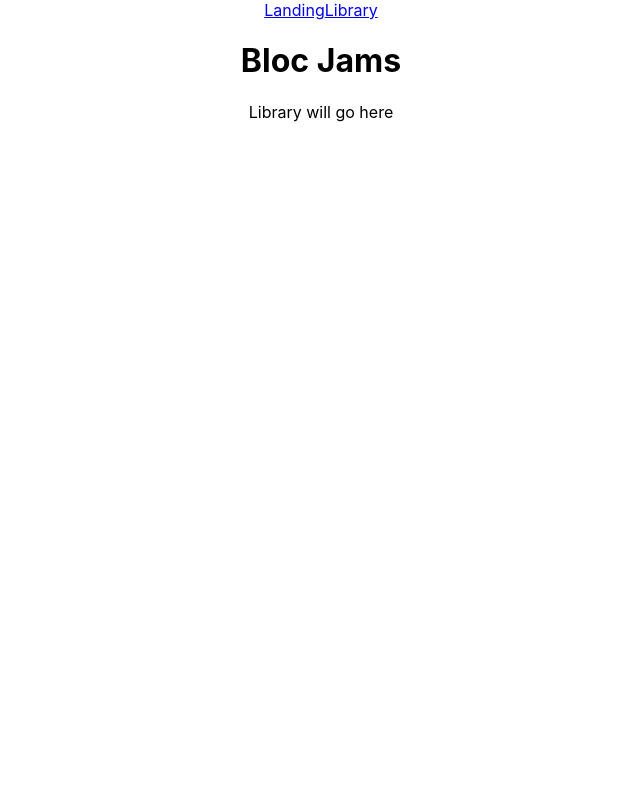
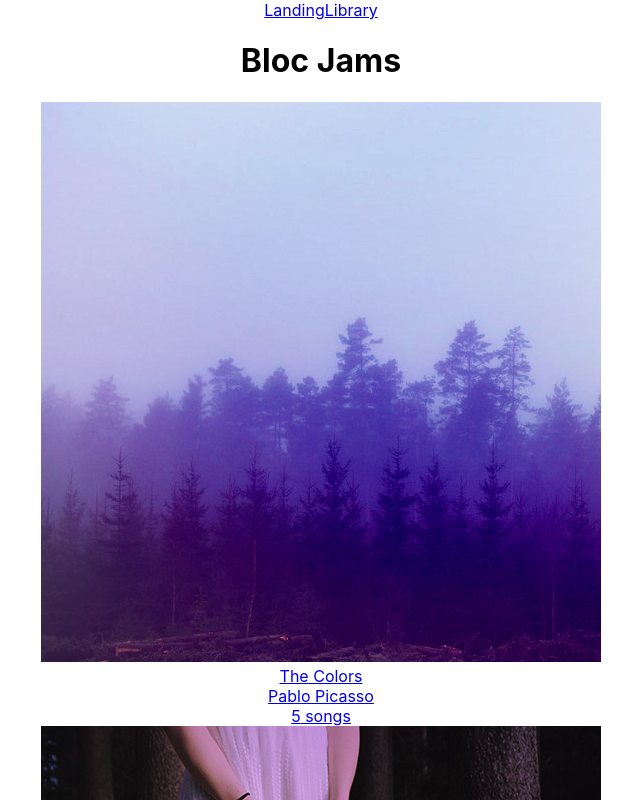
Before and after one commit to JaredMoats/bloc-jams-react, a React (Create React App) app: page /library in a window 1280 px wide. Shown: the top 800 px of the page, without its empty margins (319-959 px from the left). Built offline with nearby package versions, Linux system fonts and the light colour scheme.

Commit message:
Checkpoint 5 -Components-Library: Completed

```diff
--- a/src/App.js
+++ b/src/App.js
@@ -20,6 +20,7 @@
           <Route exact path="/" component={ Landing } />
           <Route path="/library" component={ Library } />
           <Route path="/album" component={ Album } />
+          <Route path="/album/:slug" component={ Album } />
         </main>
       </div>
     );
--- a/src/components/Album.js
+++ b/src/components/Album.js
@@ -1,9 +1,14 @@
-import React from 'react';
+import React, { Component } from 'react';
 
-const Album = () => (
-  <section className="album">
-
-  </section>
-);
+class Album extends Component {
+  render() {
+    return(
+      //the url will match /albums/slug. Provided by React Router.
+      <section className="album">
+        <p>{ this.props.match.params.slug } Album will go here</p>
+      </section>
+    );
+  }
+}
 
 export default Album;
--- a/src/components/Library.js
+++ b/src/components/Library.js
@@ -1,9 +1,34 @@
-import React from 'react';
+import React, { Component } from 'react';
+import { Link } from 'react-router-dom';
+import albumData from './../data/albums';
 
-const Library = () => (
-  <section className="library">
-    Library will go here
-  </section>
-);
+class Library extends Component {
+  constructor(props) {
+    super(props);
+    this.state = { albums: albumData };
+  }
+
+  render() {
+    return(
+      //call .map() on this.state.albums and return a <div> element that
+      //prints the title property of each album.
+      <section className="library">
+        {
+          //for Jacob: please explain the parameters in this map function
+          //and how the function is working
+          this.state.albums.map( (album, index) =>
+            //Links to the album/album.slug. The slug is defined in albums.js
+            <Link to={ `/album/${album.slug}` } key={ index }>
+              <img  src={ album.albumCover } alt={ album.title } />
+              <div>{ album.title }</div>
+              <div>{ album.artist }</div>
+              <div>{ album.songs.length } songs</div>
+            </Link>
+         )
+        }
+      </section>
+    );
+  }
+}
 
 export default Library;
--- /dev/null
+++ b/src/data/albums.js
@@ -0,0 +1,27 @@
+export default [{
+  title: 'The Colors',
+  artist: 'Pablo Picasso',
+  releaseInfo: '1909 Spanish Records',
+  albumCover: 'assets/images/album_covers/01.jpg',
+  slug: 'the-colors',
+  songs: [
+      { title: 'Blue', duration: '161.71', audioSrc: 'assets/music/blue.mp3' },
+      { title: 'Green', duration: '103.96', audioSrc: 'assets/music/green.mp3' },
+      { title: 'Red', duration: '268.45', audioSrc: 'assets/music/red.mp3' },
+      { title: 'Pink', duration: '153.14', audioSrc: 'assets/music/pink.mp3' },
+      { title: 'Magenta', duration: '374.22', audioSrc: 'assets/music/magenta.mp3' }
+  ]
+}, {
+    title: 'The Telephone',
+    artist: 'Guglielmo Marconi',
+    releaseInfo: '1909 EM',
+    albumCover: 'assets/images/album_covers/02.jpg',
+    slug: 'the-telephone',
+    songs: [
+      { title: 'Blue', duration: '161.71', audioSrc: 'assets/music/blue.mp3' },
+      { title: 'Green', duration: '103.96', audioSrc: '/assets/music/green.mp3' },
+      { title: 'Red', duration: '268.45', audioSrc: 'assets/music/red.mp3' },
+      { title: 'Pink', duration: '153.14', audioSrc: 'assets/music/pink.mp3' },
+      { title: 'Magenta', duration: '374.22', audioSrc: 'assets/music/magenta.mp3' }
+    ]
+}];
```
